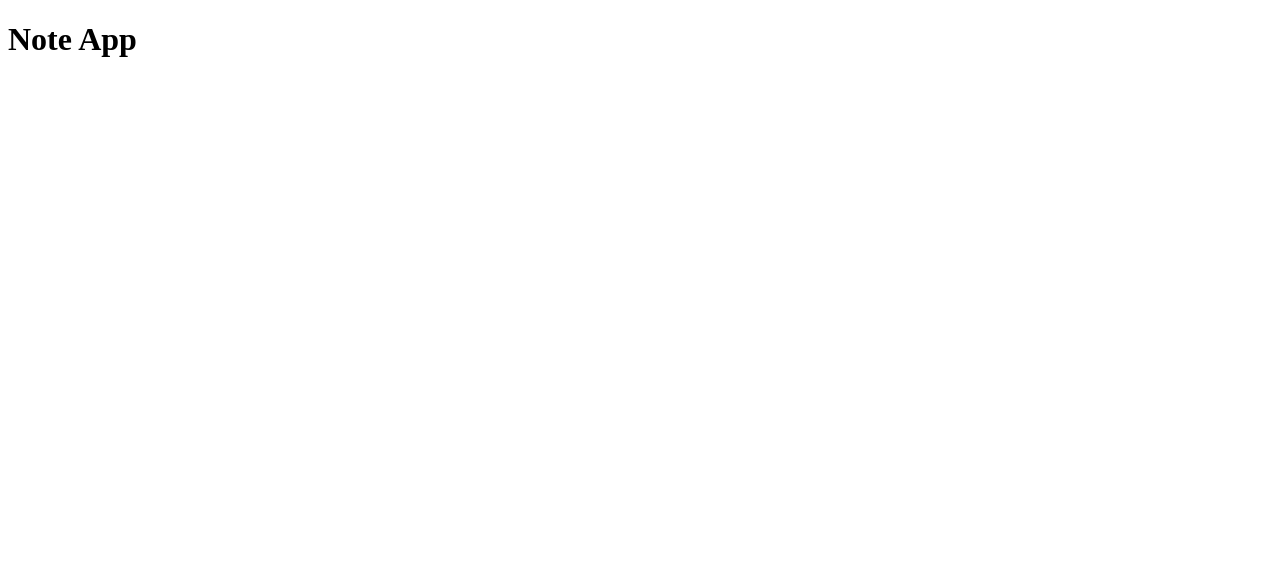
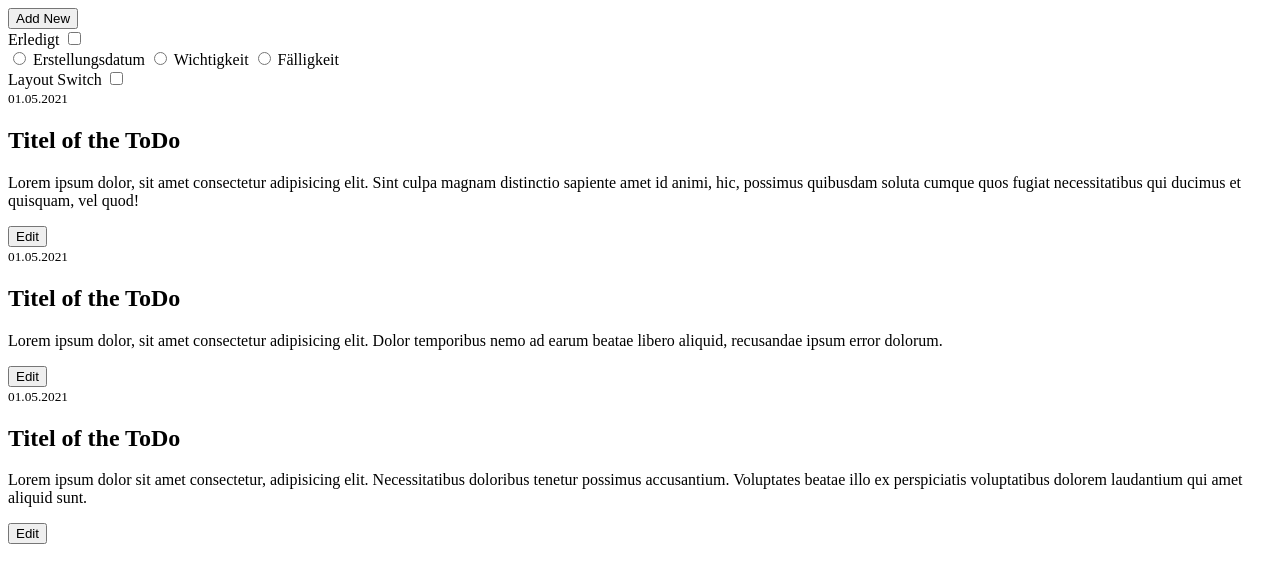
Before and after one commit to eoss-sh/casfee-project1, a website: page source/public/index.html in a window 1280 px wide. Drawn offline with nearby package versions, Linux system fonts and the light colour scheme.

Commit message:
html layout

```diff
--- a/source/public/index.html
+++ b/source/public/index.html
@@ -1,15 +1,79 @@
 <!DOCTYPE html>
 <html lang="de">
+
 <head>
   <meta charset="UTF-8">
   <title>Note App</title>
-  <script src="https://cdnjs.cloudflare.com/ajax/libs/handlebars.js/4.7.3/handlebars.min.js" integrity="sha256-/PJBs6QWvXijOFIX04kZpLb6ZtSQckdOIavLWKKOgXU=" crossorigin="anonymous" defer></script>
+  <script src="https://cdnjs.cloudflare.com/ajax/libs/handlebars.js/4.7.3/handlebars.min.js"
+    integrity="sha256-/PJBs6QWvXijOFIX04kZpLb6ZtSQckdOIavLWKKOgXU=" crossorigin="anonymous" defer></script>
   <script src="scripts/index.js" type="module"></script>
 
   <link rel="stylesheet" href="styles/index.css">
 </head>
+
 <body>
-<h1>Note App</h1>
+  <main class="app">
 
+    <section class="controls">
+      <div class="add-new">
+        <button class="add-new">Add New</button>
+      </div>
+      <div class="complete">
+        <label for="completed">Erledigt</label>
+        <input type="checkbox" name="erledigt" id="completed">
+      </div>
+      <div class="sorting">
+        <input type="radio" name="sortierung" id="sort-date">
+        <label for="sort-date">Erstellungsdatum</label>
+        <input type="radio" name="sortierung" id="sort-importance">
+        <label for="sort-importance">Wichtigkeit</label>
+        <input type="radio" name="sortierung" id="sort-due">
+        <label for="sort-due">Fälligkeit</label>
+      </div>
+      <div class="layout">
+        <label for="layoutswitch">Layout Switch</label>
+        <input type="checkbox" name="layoutswitch" id="layoutswitch">
+      </div>
+    </section>
+
+    <section class="todos">
+      <article class="todo">
+        <div class="check"></div>
+        <div class="todo-content">
+          <small class="todo-duedate">01.05.2021</small>
+          <h2 class="todo-title">Titel of the ToDo</h2>
+          <p class="todo-desc">Lorem ipsum dolor, sit amet consectetur adipisicing elit. Sint culpa magnam distinctio
+            sapiente amet id animi, hic, possimus quibusdam soluta cumque quos fugiat necessitatibus qui ducimus et
+            quisquam, vel quod!</p>
+          <button class="todo-edit">Edit</button>
+        </div>
+      </article>
+      <article class="todo">
+        <div class="check"></div>
+        <div class="todo-content">
+          <small class="todo-duedate">01.05.2021</small>
+          <h2 class="todo-title">Titel of the ToDo</h2>
+          <p class="todo-desc">Lorem ipsum dolor, sit amet consectetur adipisicing elit. Dolor temporibus nemo ad earum
+            beatae libero aliquid, recusandae ipsum error dolorum.</p>
+          <button class="todo-edit">Edit</button>
+        </div>
+      </article>
+      <article class="todo">
+        <div class="check"></div>
+        <div class="todo-content">
+          <small class="todo-duedate">01.05.2021</small>
+          <h2 class="todo-title">Titel of the ToDo</h2>
+          <p class="todo-desc">Lorem ipsum dolor sit amet consectetur, adipisicing elit. Necessitatibus doloribus
+            tenetur
+            possimus accusantium. Voluptates beatae illo ex perspiciatis voluptatibus dolorem laudantium qui amet
+            aliquid
+            sunt.</p>
+          <button class="todo-edit">Edit</button>
+        </div>
+      </article>
+    </section>
+
+  </main>
 </body>
+
 </html>
```
